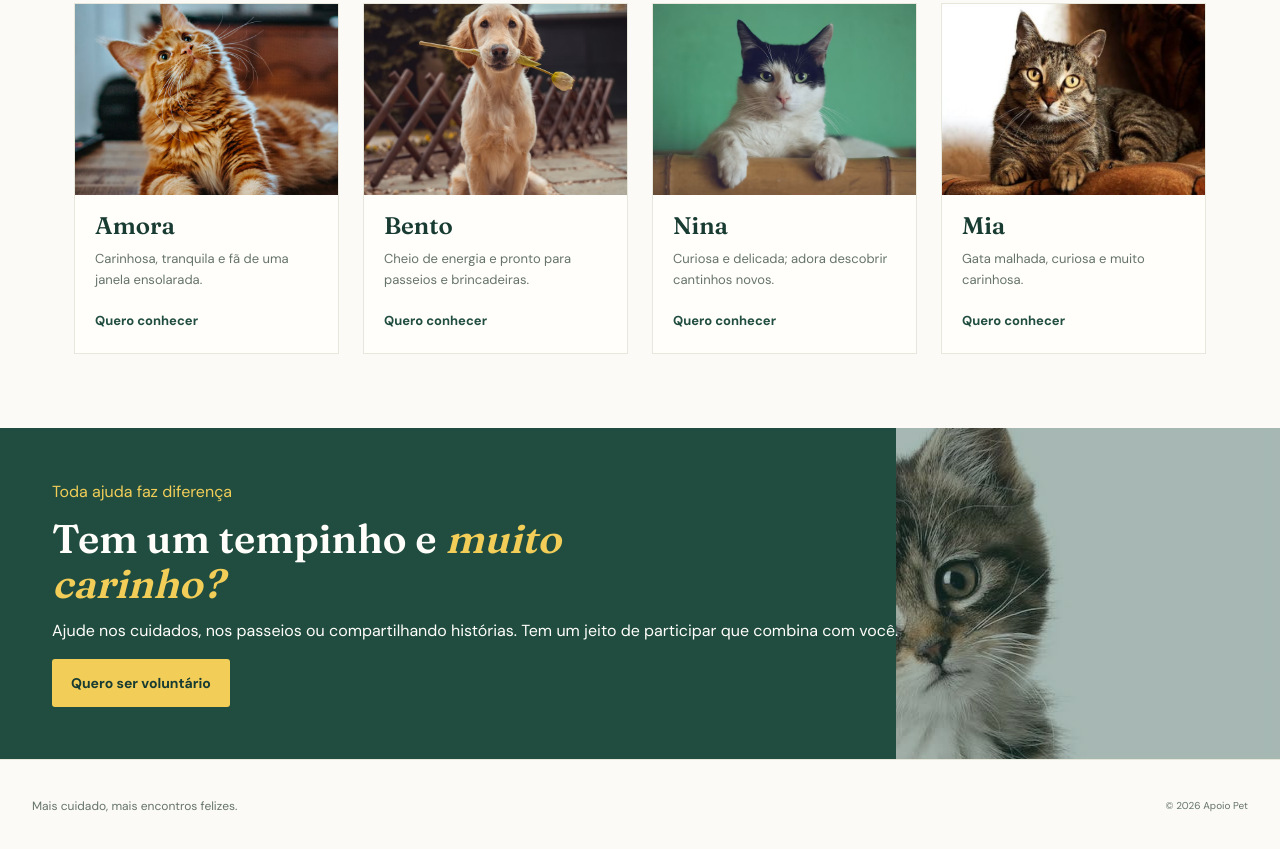
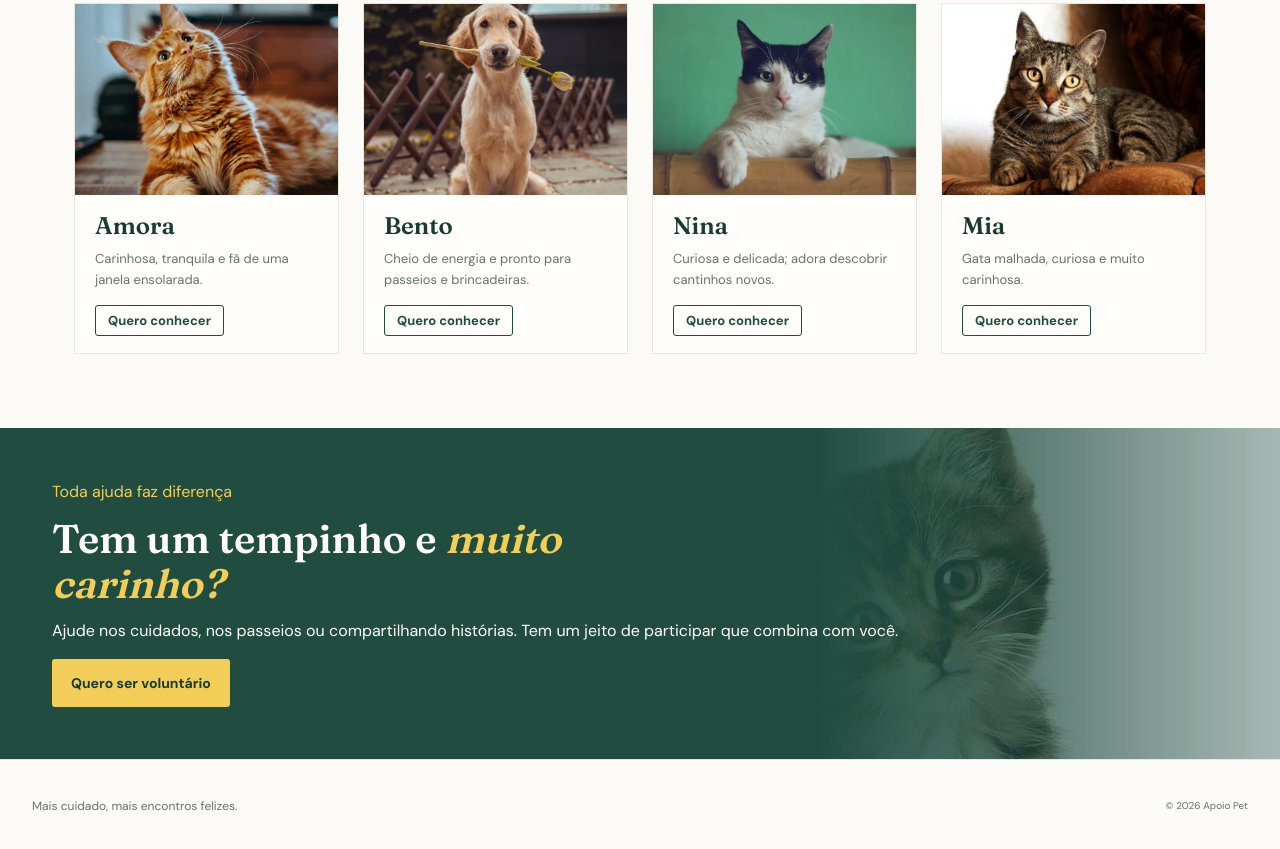
Before and after one commit to mar1aClara/Conuv-Projeto1, a plain HTML site: page pages/index.html in a window 1280 px wide. Shown: the part 852-1701 px from the top of the page. Drawn offline with Linux system fonts and the light colour scheme.

Commit message:
Enhance styles for volunteer section and link text hover effects

```diff
--- a/pages/styles.css
+++ b/pages/styles.css
@@ -358,10 +358,15 @@ h2 em {
 	color: var(--green);
 	font-size: 13px;
 	font-weight: 700;
+	border: var(--green) 1px solid;
+	padding: 6px 12px;
+	border-radius: 3px;
 }
 
 .link-texto:hover {
-	color: var(--coral);
+	color: var(--white);
+	background: var(--coral);
+	border-color: var(--coral);
 }
 
 .nota-catalogo {
@@ -371,11 +376,10 @@ h2 em {
 }
 
 .voluntariado {
-	background-image: linear-gradient(to right, var(--green) 70%, rgba(33, 77, 64, 0.4) 20%), url(/img/gato1.jpg);
+	background-image:linear-gradient(to right, var(--green) 64%, rgba(33, 77, 64, 0.4)), url(/img/gato1.jpg);
 	background-position: right;
-	background-repeat: no-repeat;
+	background-color: var(--green);
 	color: var(--white);
-	display: flex;
 }
 
 .conteudo-voluntariado {
```
